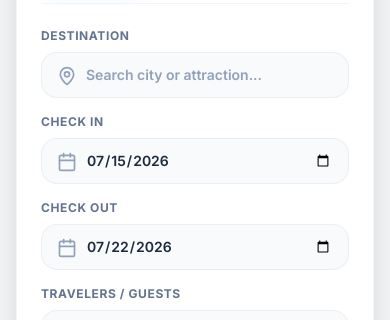
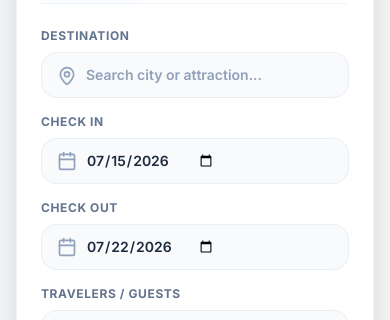
Before and after one commit to OVAWEBVICTECH/Portfolio-2, a React (Vite) app: page / in a window 390 px wide. Shown: the part 1140-1460 px from the top of the page. Built offline with nearby package versions, Linux system fonts and the light colour scheme.

Commit message:
fix: improve date input layout and mobile alignment
Adjust icon positioning to be vertically centered and add global CSS overrides to ensure consistent date input rendering on iOS Safari.

```diff
--- a/src/components/BookingModal.tsx
+++ b/src/components/BookingModal.tsx
@@ -258,7 +258,7 @@ export default function BookingModal({
                       Check-In / Departure
                     </label>
                     <div className="relative">
-                      <Calendar className="absolute left-4 top-3.5 h-4 w-4 text-slate-400" />
+                      <Calendar className="absolute left-4 top-1/2 -translate-y-1/2 h-4 w-4 text-slate-400" />
                       <input
                         type="date"
                         value={checkIn}
@@ -272,7 +272,7 @@ export default function BookingModal({
                       Check-Out / Return
                     </label>
                     <div className="relative">
-                      <Calendar className="absolute left-4 top-3.5 h-4 w-4 text-slate-400" />
+                      <Calendar className="absolute left-4 top-1/2 -translate-y-1/2 h-4 w-4 text-slate-400" />
                       <input
                         type="date"
                         value={checkOut}
--- a/src/components/SearchFilter.tsx
+++ b/src/components/SearchFilter.tsx
@@ -146,7 +146,7 @@ export default function SearchFilter({ onSelectAndBook }: SearchFilterProps) {
               {activeTab === 'flight' || activeTab === 'car' ? 'Departure Date' : 'Check In'}
             </label>
             <div className="relative">
-              <Calendar className="absolute left-4 top-3.5 h-5 w-5 text-slate-400 pointer-events-none" />
+              <Calendar className="absolute left-4 top-1/2 -translate-y-1/2 h-5 w-5 text-slate-400 pointer-events-none" />
               <input
                 type="date"
                 value={checkIn}
@@ -162,7 +162,7 @@ export default function SearchFilter({ onSelectAndBook }: SearchFilterProps) {
               {activeTab === 'flight' || activeTab === 'car' ? 'Return Date' : 'Check Out'}
             </label>
             <div className="relative">
-              <Calendar className="absolute left-4 top-3.5 h-5 w-5 text-slate-400 pointer-events-none" />
+              <Calendar className="absolute left-4 top-1/2 -translate-y-1/2 h-5 w-5 text-slate-400 pointer-events-none" />
               <input
                 type="date"
                 value={checkOut}
--- a/src/index.css
+++ b/src/index.css
@@ -31,3 +31,19 @@ html {
   scroll-behavior: smooth;
   scroll-padding-top: 80px;
 }
+
+/* Fix for iOS Safari date inputs alignment and height */
+input[type="date"] {
+  min-height: 46px;
+  display: flex;
+  align-items: center;
+}
+
+input[type="date"]::-webkit-date-and-time-value {
+  margin: 0;
+  padding: 0;
+  min-height: 1.5em;
+  display: flex;
+  align-items: center;
+  text-align: left;
+}
```
